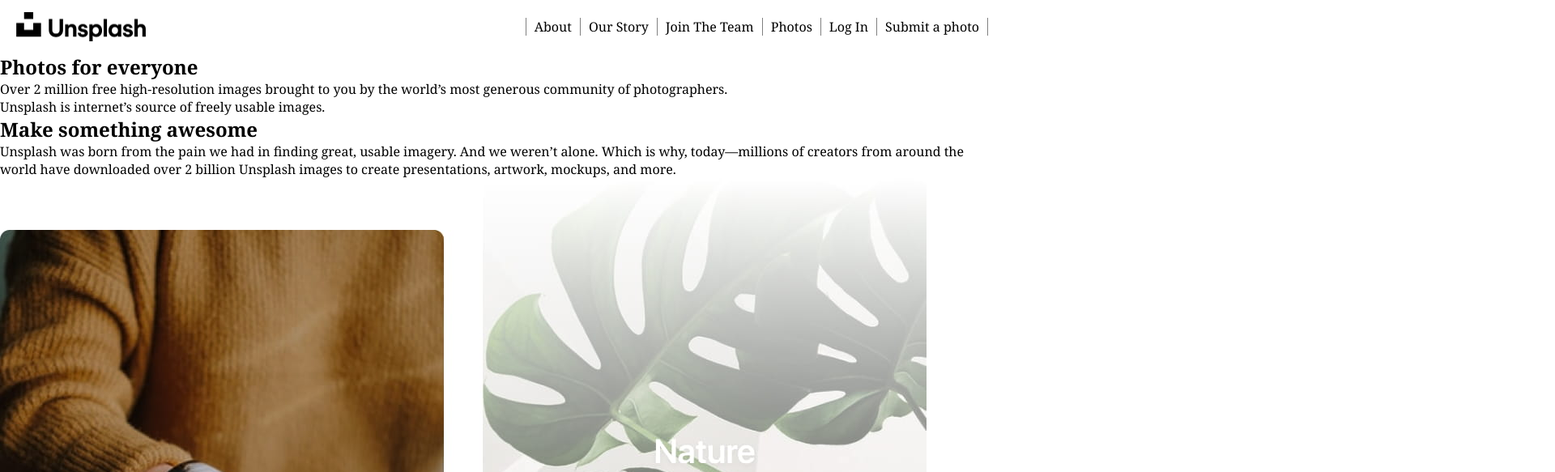
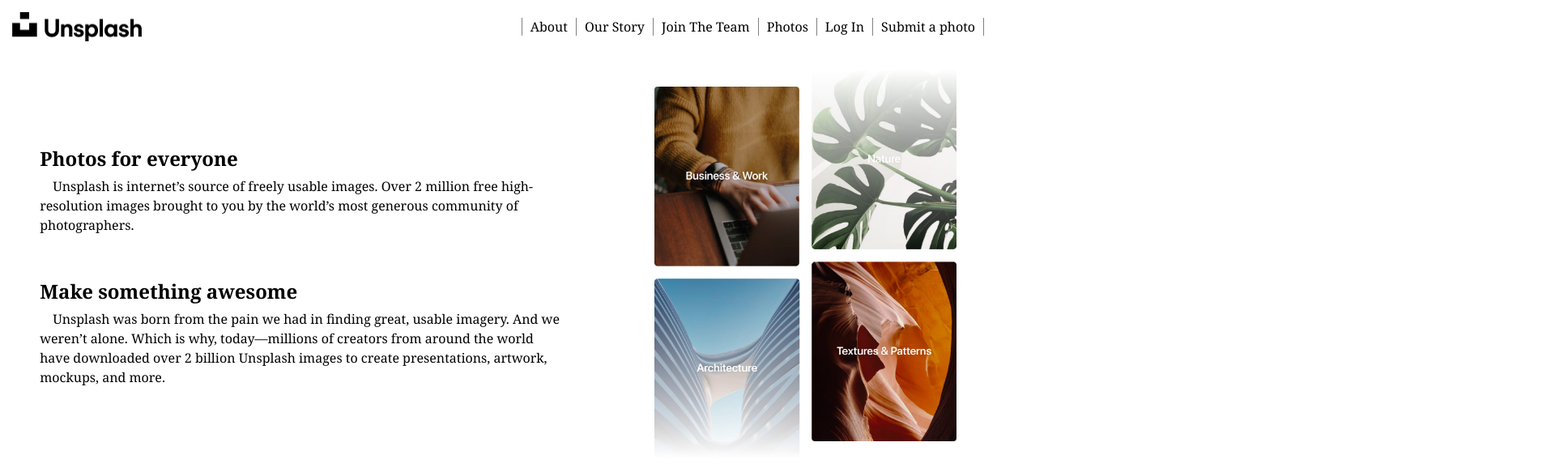
Before and after one commit to MaryamLarki/WebsitePractice, a plain HTML site: page unsplashGallery/index.html in a window 1280 px wide. Shown: the top 583 px of the page at 81% size, 1920 px wide, since content can reach past the window. Drawn offline with Linux system fonts and the light colour scheme.

Commit message:
About section finished.

```diff
--- a/unsplashGallery/index.html
+++ b/unsplashGallery/index.html
@@ -22,11 +22,13 @@
     </header>
 
     <section id="about">
-        <h1>Photos for everyone</h1>
-        <p>Over 2 million free high-resolution images brought to you by the world’s most generous community of photographers.</p>
-        <p>Unsplash is internet’s source of freely usable images.</p>
-        <h2>Make something awesome</h2>
-        <p>Unsplash was born from the pain we had in finding great, usable imagery. And we weren’t alone. Which is why, today—millions of creators from around the world have downloaded over 2 billion Unsplash images to create presentations, artwork, mockups, and more.</p>
+        <div>
+            <h1>Photos for everyone</h1>
+            <p>Unsplash is internet’s source of freely usable images. Over 2 million free high-resolution images brought to you by the world’s most generous community of photographers.</p>
+            <br><br>
+            <h2>Make something awesome</h2>
+            <p>Unsplash was born from the pain we had in finding great, usable imagery. And we weren’t alone. Which is why, today—millions of creators from around the world have downloaded over 2 billion Unsplash images to create presentations, artwork, mockups, and more.</p>
+        </div>
         <img src="img/about-header.jpg">
     </section>
 
--- a/unsplashGallery/style.css
+++ b/unsplashGallery/style.css
@@ -12,18 +12,18 @@ body{
     background: #fff;
 }
 
+/* header */
+
 .header{
     display: flex;
     justify-content: space-between;
     width: 100%;
     padding: 15px;
-    margin: 0 5px;
     box-sizing: border-box;
     position: sticky;
     top: 0px;
     background: #fff;
     //border-bottom: 1px solid rgba(151, 151, 151, 0.699);
-
 }
 
 .navBar{
@@ -66,7 +66,36 @@ button:hover{
 
 }
 
-#gallery img{
+/* #gallery img{
     max-width: 250px;
+} */
 
+/* About section */
+
+#about{
+    display: flex;
+    justify-content: space-between;
+    align-items: center;
+    width: 92%;
+    margin: 20px auto;
 }
+
+#about div{
+    margin-right: 20px;
+    line-height: 1.5rem;
+    width: 57%;
+}
+
+#about h1, #about h2{
+    margin: 10px auto;
+}
+
+#about p{
+    text-indent: 1em;
+}
+
+#about img{
+    max-width: 450px;
+    max-height: 480px;
+    margin-left: 10px;
+}
```
